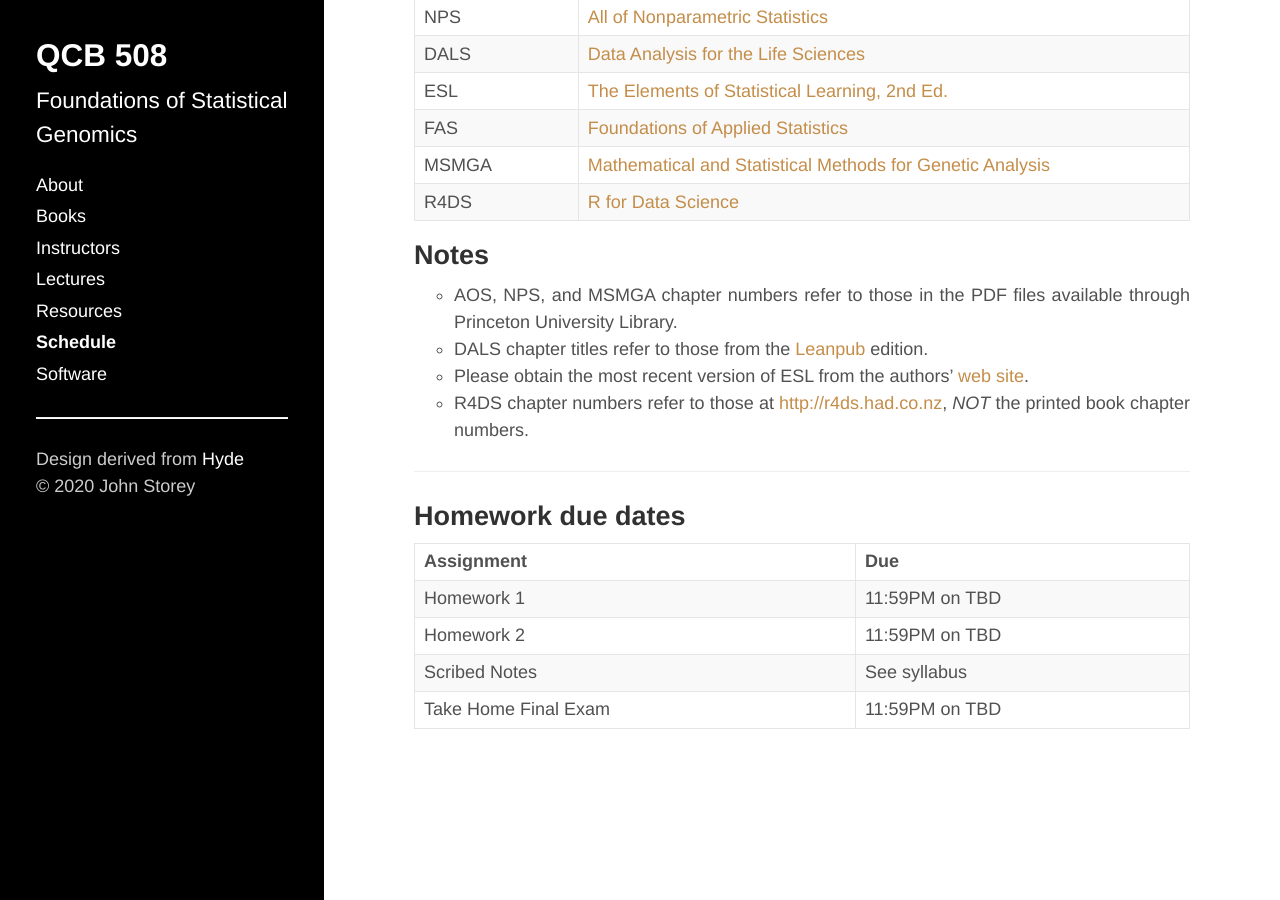
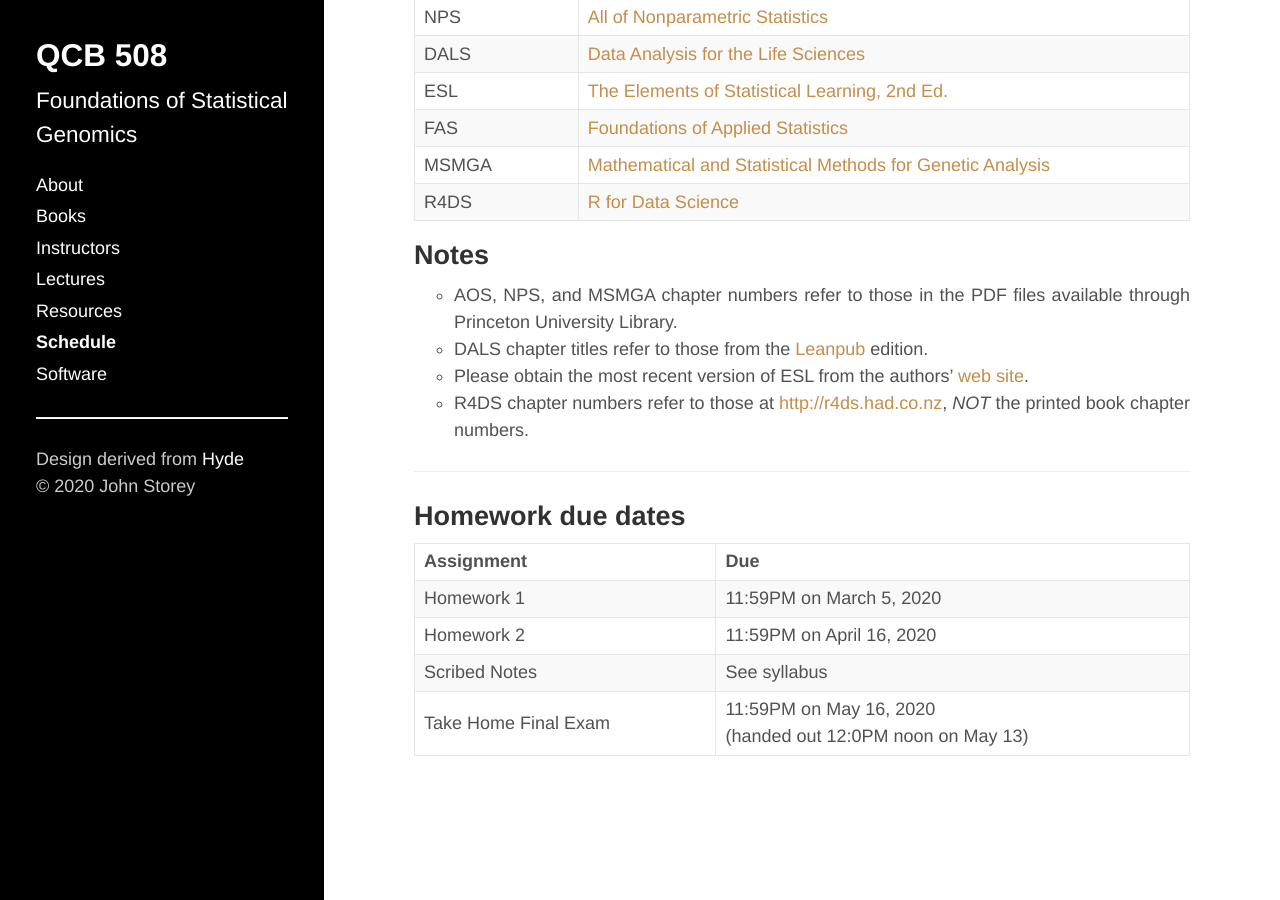
Before and after one commit to jdstorey/fsg, a Jekyll site: the page built from docs/schedule.md, in a window 1280 px wide and 900 px high, scrolled down 1950 px. Built offline with Jekyll 4.4.1, drawn with Linux system fonts in a browser that asks for light colours.

Commit message:
added due dates

```diff
--- a/docs/schedule.md
+++ b/docs/schedule.md
@@ -116,7 +116,7 @@ R4DS | [R for Data Science](http://r4ds.had.co.nz)
 
 | Assignment    | Due |
 | --------------|---------------------|
-| Homework 1    | 11:59PM on TBD  |
-| Homework 2    | 11:59PM on TBD   |
+| Homework 1    | 11:59PM on March 5, 2020  |
+| Homework 2    | 11:59PM on April 16, 2020   |
 | Scribed Notes | See syllabus |
-| Take Home Final Exam | 11:59PM on TBD   |
+| Take Home Final Exam | 11:59PM on May 16, 2020 <br> (handed out 12:0PM noon on May 13)   |
```
